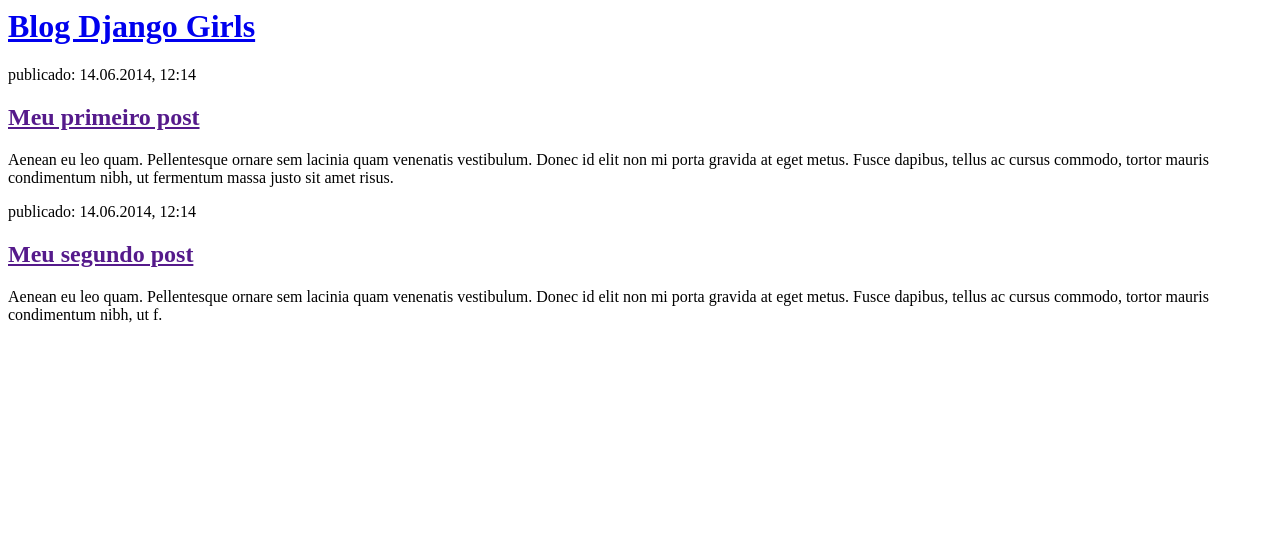
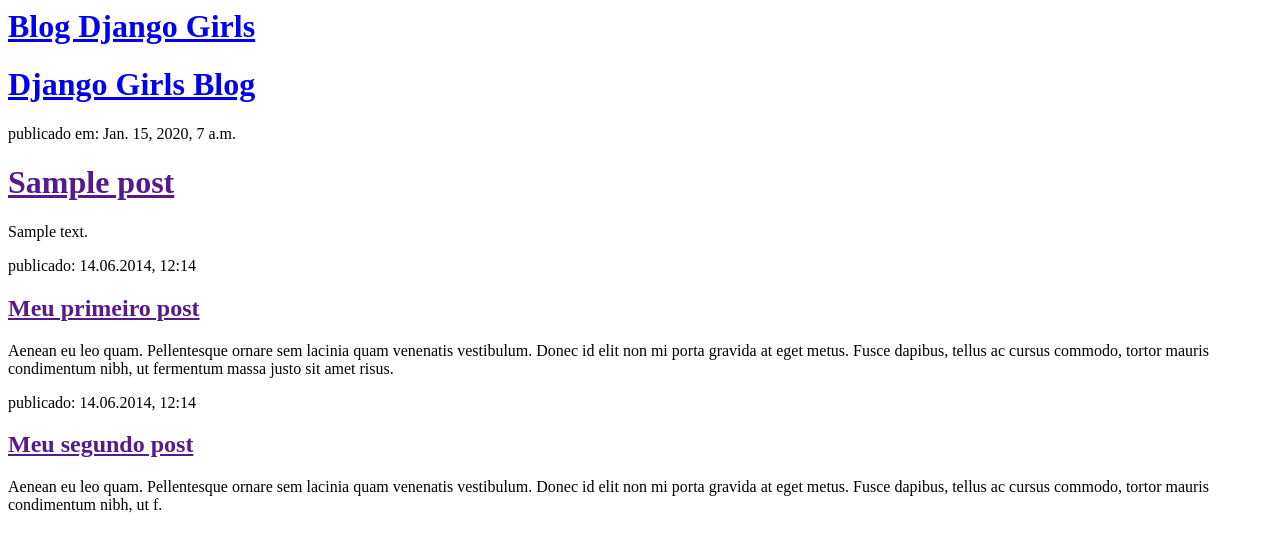
Before and after one commit to rebecacm/my-first-blog, a Django app: template blog/templates/blog/post_list.html in a window 1280 px wide. Shown: the top 552 px of the page. Run offline with Django 3.2, Linux system fonts and the light colour scheme; the template is opened without the code that fills it: values that come from a table or form of the project are taken from there, others are empty; tables that the repository leaves empty hold one stand-in row (values such as "Sample post").

Commit message:
Modified templates to display posts from database.

```diff
--- a/blog/templates/blog/post_list.html
+++ b/blog/templates/blog/post_list.html
@@ -7,6 +7,17 @@
             <h1><a href="/">Blog Django Girls</a></h1>
         </div>
 
+        <div>
+      <h1><a href="/">Django Girls Blog</a></h1>
+  </div>
+
+  {% for post in posts %}
+      <div>
+          <p>publicado em: {{ post.published_date }}</p>
+          <h1><a href="">{{ post.title }}</a></h1>
+          <p>{{ post.text|linebreaksbr }}</p>
+      </div>
+  {% endfor %}
         <div>
             <p>publicado: 14.06.2014, 12:14</p>
             <h2><a href="">Meu primeiro post</a></h2>
--- a/blog/views.py
+++ b/blog/views.py
@@ -1,4 +1,7 @@
 from django.shortcuts import render
+from django.utils import timezone
+from .models import Post
 
 def post_list(request):
-    return render(request, 'blog/post_list.html', {})
+    posts = Post.objects.filter(published_date__lte=timezone.now()).order_by('published_date')
+    return render(request, 'blog/post_list.html', {'posts': posts})
```
